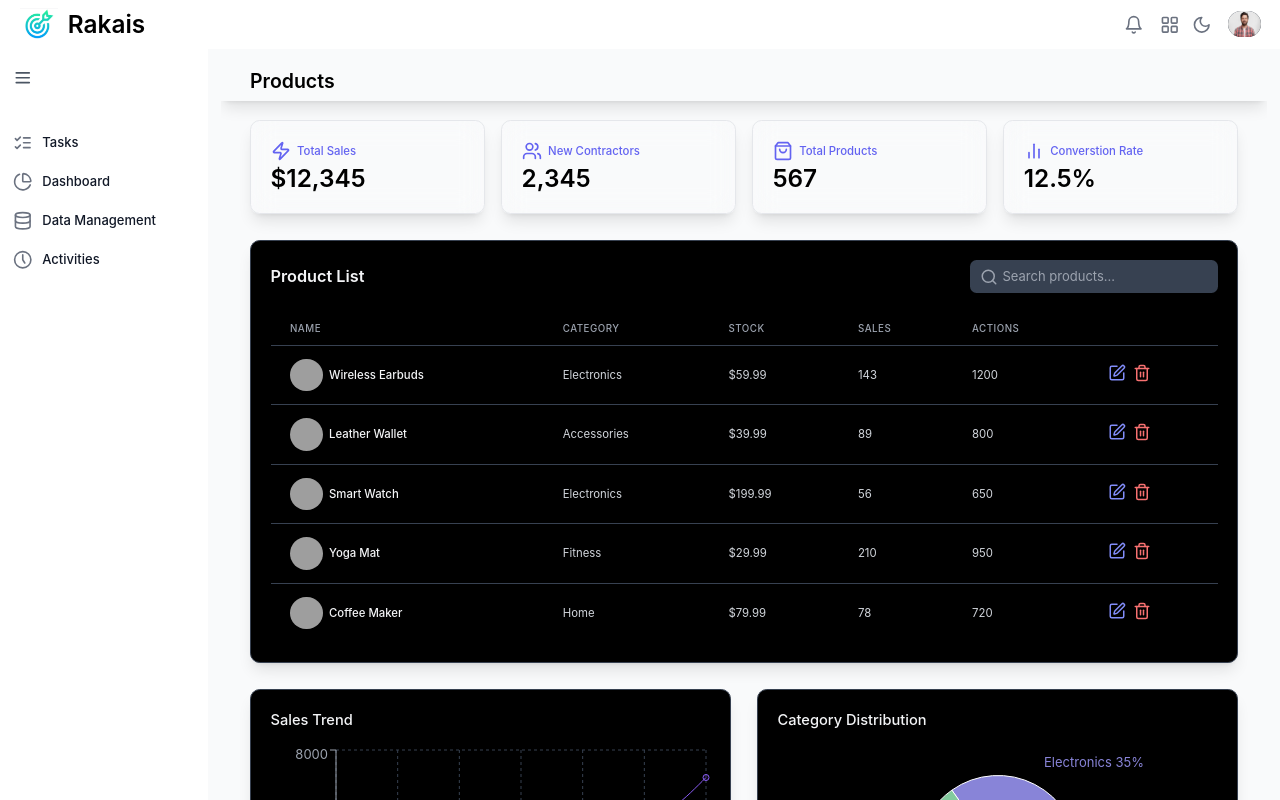
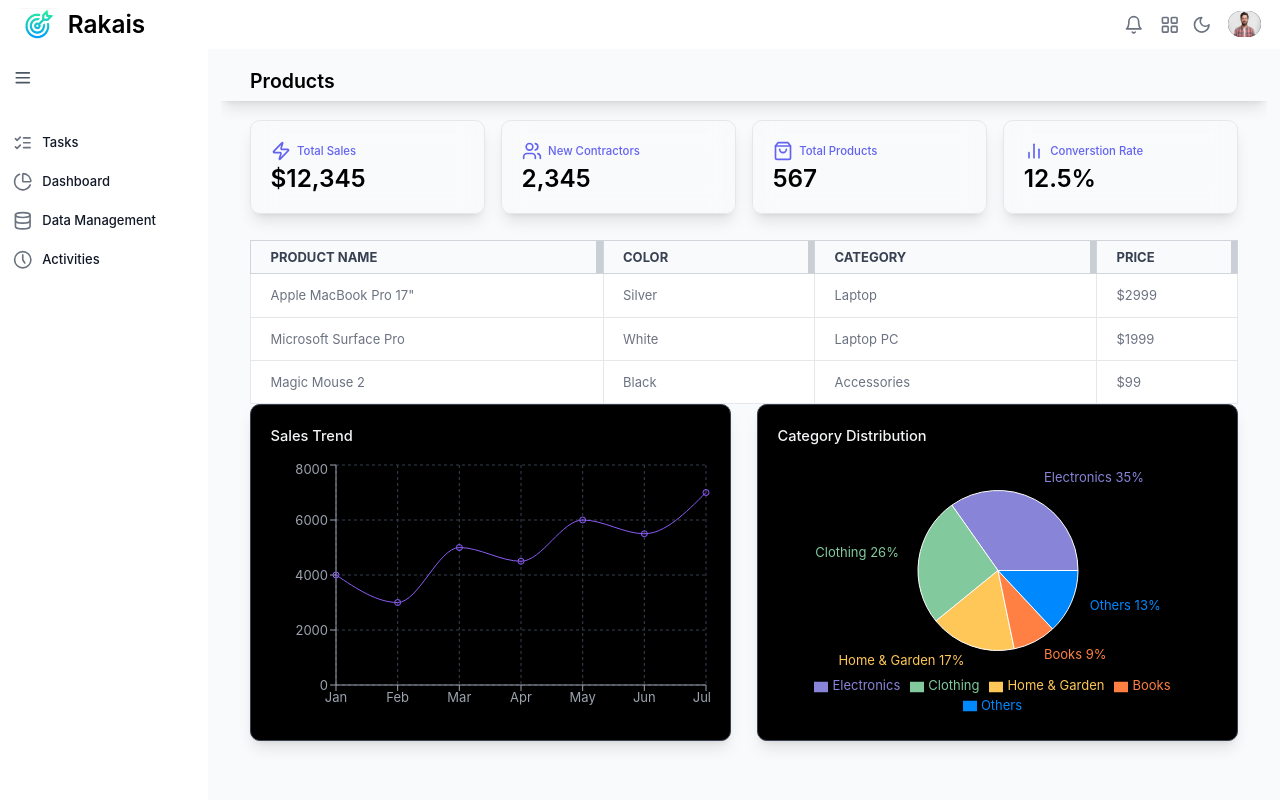
Before and after one commit to enigmacoder-bot/project-management, a React (Create React App) app: page /products in a window 1280 px wide. Built offline with nearby package versions, Linux system fonts and the light colour scheme; grey boxes are pictures that could not be loaded.

Commit message:
Added dummy resizable table page

```diff
--- a/src/App.js
+++ b/src/App.js
@@ -6,6 +6,7 @@ import SidebarPage from './pages/SidebarPage';
 import TasksPage from './pages/TasksPage';
 import ProductsPage from './pages/ProductsPage';
 import TasksAccordion from './components/TasksAccordion'
+import ProductTable from './components/ProductTable';
 function App() {
   const [isSidebarOpen, setIsSidebarOpen] = useState(true);
 
@@ -44,7 +45,7 @@ function App() {
           <Routes>
             <Route path="/tasks" element={<TasksAccordion items={accordionItems} />} />
             <Route path="/products" element={<ProductsPage />} />
-
+            <Route path="/dashboard" element={<ProductTable />} />
           </Routes>
         </main>
       </div>
--- a/src/components/ProductTable.js
+++ b/src/components/ProductTable.js
@@ -1,105 +1,147 @@
-import React from 'react'
-import { motion } from 'framer-motion';
-import { Search,Edit,Trash2 } from 'lucide-react';
-import { useState } from 'react';
-const PRODUCT_DATA = [
-	{ id: 1, name: "Wireless Earbuds", category: "Electronics", price: 59.99, stock: 143, sales: 1200 },
-	{ id: 2, name: "Leather Wallet", category: "Accessories", price: 39.99, stock: 89, sales: 800 },
-	{ id: 3, name: "Smart Watch", category: "Electronics", price: 199.99, stock: 56, sales: 650 },
-	{ id: 4, name: "Yoga Mat", category: "Fitness", price: 29.99, stock: 210, sales: 950 },
-	{ id: 5, name: "Coffee Maker", category: "Home", price: 79.99, stock: 78, sales: 720 },
-];
-
+import React, { useState, useRef } from "react";
 
 const ProductTable = () => {
-    const [searchTerm,setSearchTerm]=useState('');
-    const [filteredProducts,setFilteredProducts]=useState(PRODUCT_DATA);
+    const [columns, setColumns] = useState([
+        { id: 1, label: "Product Name", width: 250 },
+        { id: 2, label: "Color", width: 150 },
+        { id: 3, label: "Category", width: 200 },
+        { id: 4, label: "Price", width: 100 },
+    ]);
 
+    const resizingColumn = useRef(null);
 
-    const handleSearch=(e)=>{
-        const term=e.target.value.toLowerCase();
-        setSearchTerm(term);
-        const filtered=PRODUCT_DATA.filter(product=>product.name.toLocaleLowerCase().includes(term)|| product.category.toLowerCase().includes(term))
-        setFilteredProducts(filtered);
-    }
+    const handleMouseDown = (e, index) => {
+        resizingColumn.current = {
+            index,
+            startX: e.clientX,
+            startWidth: columns[index].width,
+        };
+        document.addEventListener("mousemove", handleMouseMove);
+        document.addEventListener("mouseup", handleMouseUp);
+    };
+
+    const handleMouseMove = (e) => {
+        if (!resizingColumn.current) return;
+
+        const { index, startX, startWidth } = resizingColumn.current;
+        const newWidth = Math.max(80, startWidth + (e.clientX - startX)); // Minimum width 80px
+
+        setColumns((prevColumns) =>
+            prevColumns.map((col, i) =>
+                i === index ? { ...col, width: newWidth } : col
+            )
+        );
+    };
+
+    const handleMouseUp = () => {
+        resizingColumn.current = null;
+        document.removeEventListener("mousemove", handleMouseMove);
+        document.removeEventListener("mouseup", handleMouseUp);
+    };
+
     return (
-    <motion.div className='bg-black shadow-lg rounded-xl p-6 border border-gray-700 mb-8'
-    initial={{opacity:0,y:20}}
-    animate={{opacity:1,y:0}}
-    transition={{delay:0.2}}>
-        <div className='flex justify-between items-center mb-6'>
-            <h2 className='text-xl font-semibold text-gray-100'>Product List</h2>
-            <div className='relative'>
-                 <input type="text"
-                 placeholder='Search products...'
-                 className='bg-gray-700 text-white placeholder-gray-400 rounded-lg pl-10 pr-4 py-2 focus:outline-none focus:ring-2 focus:ring-blue-500'
-                 onChange={handleSearch}
-                 value={searchTerm}
+        <div className="relative overflow-x-auto">
+            <table className="w-full text-sm text-left text-gray-500 dark:text-gray-400 border-collapse">
+                <thead className="text-xs text-gray-700 uppercase bg-gray-50 dark:bg-gray-700 dark:text-gray-400">
+                    <tr>
+                        {columns.map((col, index) => (
+                            <th
+                                key={col.id}
+                                className="px-6 py-3 relative border border-gray-300 dark:border-gray-600"
+                                style={{ width: col.width }}
+                            >
+                                {col.label}
+                                <div
+                                    onMouseDown={(e) => handleMouseDown(e, index)}
+                                    className="absolute right-0 top-0 w-2 h-full cursor-col-resize bg-gray-400 opacity-50 hover:opacity-100"
                                 />
-                 <Search className='absolute left-3 top-2.5 text-gray-400 'size={18}/>
-            </div>
-        </div>
-        <div className='overflow-x-auto'>
-            <table className='min-w-full divide-y divide-gray-700'>
-                <thead>
-                    <tr>
-                        <th className='px-6 py-3 text-left text-xs font-medium text-gray-400 uppercase tracking-wider'>
-                                Name
                             </th>
-                        <th className='px-6 py-3 text-left text-xs font-medium text-gray-400 uppercase tracking-wider'>
-                                Category
-                        </th> <th className='px-6 py-3 text-left text-xs font-medium text-gray-400 uppercase tracking-wider'>
-                                Stock
-                        </th> <th className='px-6 py-3 text-left text-xs font-medium text-gray-400 uppercase tracking-wider'>
-                                Sales
-                        </th> <th className='px-6 py-3 text-left text-xs font-medium text-gray-400 uppercase tracking-wider'>
-                                Actions
-                        </th>
+                        ))}
                     </tr>
                 </thead>
-                <tbody className='divide-y divide-gray-700'>
-						{filteredProducts.map((product) => (
-							<motion.tr
-								key={product.id}
-								initial={{ opacity: 0 }}
-								animate={{ opacity: 1 }}
-								transition={{ duration: 0.3 }}
+                <tbody>
+                    <tr className="bg-white border-b dark:bg-gray-800 dark:border-gray-700">
+                        <td
+                            className="px-6 py-4 border"
+                            style={{ width: columns[0].width }}
                         >
-								<td className='px-6 py-4 whitespace-nowrap text-sm font-medium text-gray-100 flex gap-2 items-center'>
-									<img
-										src='https://images.unsplash.com/photo-1627989580309-bfaf3e58af6f?w=500&auto=format&fit=crop&q=60&ixlib=rb-4.0.3&ixid=M3wxMjA3fDB8MHxzZWFyY2h8Nnx8d2lyZWxlc3MlMjBlYXJidWRzfGVufDB8fDB8fHww'
-										alt='Product img'
-										className='size-10 rounded-full'
-									/>
-									{product.name}
+                            Apple MacBook Pro 17"
                         </td>
-
-								<td className='px-6 py-4 whitespace-nowrap text-sm text-gray-300'>
-									{product.category}
+                        <td
+                            className="px-6 py-4 border"
+                            style={{ width: columns[1].width }}
+                        >
+                            Silver
                         </td>
-
-								<td className='px-6 py-4 whitespace-nowrap text-sm text-gray-300'>
-									${product.price.toFixed(2)}
+                        <td
+                            className="px-6 py-4 border"
+                            style={{ width: columns[2].width }}
+                        >
+                            Laptop
                         </td>
-								<td className='px-6 py-4 whitespace-nowrap text-sm text-gray-300'>{product.stock}</td>
-								<td className='px-6 py-4 whitespace-nowrap text-sm text-gray-300'>{product.sales}</td>
-								<td className='px-6 py-4 whitespace-nowrap text-sm text-gray-300'>
-									<button className='text-indigo-400 hover:text-indigo-300 mr-2'>
-										<Edit size={18} />
-									</button>
-									<button className='text-red-400 hover:text-red-300'>
-										<Trash2 size={18} />
-									</button>
+                        <td
+                            className="px-6 py-4 border"
+                            style={{ width: columns[3].width }}
+                        >
+                            $2999
                         </td>
-							</motion.tr>
-						))}
+                    </tr>
+                    <tr className="bg-white border-b dark:bg-gray-800 dark:border-gray-700">
+                        <td
+                            className="px-6 py-4 border"
+                            style={{ width: columns[0].width }}
+                        >
+                            Microsoft Surface Pro
+                        </td>
+                        <td
+                            className="px-6 py-4 border"
+                            style={{ width: columns[1].width }}
+                        >
+                            White
+                        </td>
+                        <td
+                            className="px-6 py-4 border"
+                            style={{ width: columns[2].width }}
+                        >
+                            Laptop PC
+                        </td>
+                        <td
+                            className="px-6 py-4 border"
+                            style={{ width: columns[3].width }}
+                        >
+                            $1999
+                        </td>
+                    </tr>
+                    <tr className="bg-white dark:bg-gray-800">
+                        <td
+                            className="px-6 py-4 border"
+                            style={{ width: columns[0].width }}
+                        >
+                            Magic Mouse 2
+                        </td>
+                        <td
+                            className="px-6 py-4 border"
+                            style={{ width: columns[1].width }}
+                        >
+                            Black
+                        </td>
+                        <td
+                            className="px-6 py-4 border"
+                            style={{ width: columns[2].width }}
+                        >
+                            Accessories
+                        </td>
+                        <td
+                            className="px-6 py-4 border"
+                            style={{ width: columns[3].width }}
+                        >
+                            $99
+                        </td>
+                    </tr>
                 </tbody>
-
             </table>
-
         </div>
-    </motion.div>
-  )
-}
+    );
+};
 
 export default ProductTable;
```
Also changed, not shown: src/components/TableConfigFilter.js (+10 -10 lines). Lines whose indentation alone changed are shown as unchanged.
